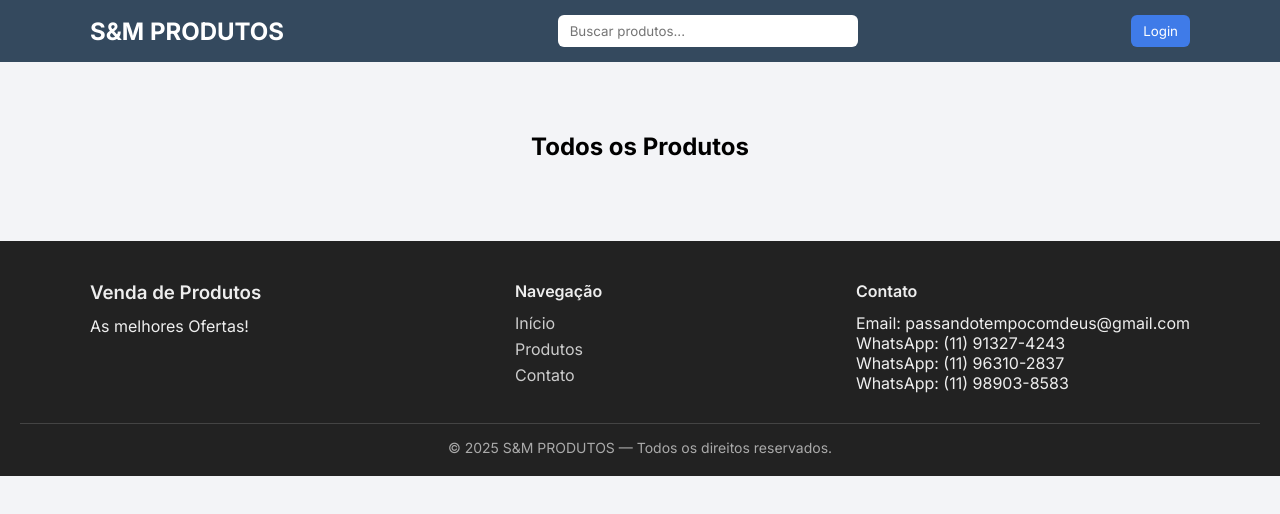
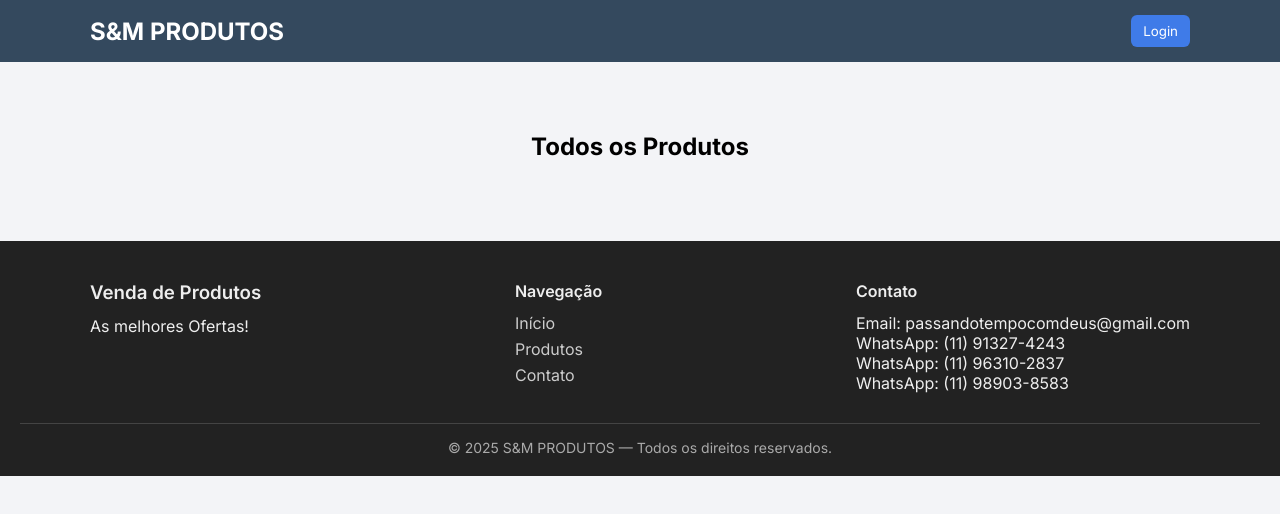
Before and after one commit to Pereira20250/S-M-PRODUTOS, a plain HTML site: page index.html in a window 1280 px wide. Drawn offline with Linux system fonts and the light colour scheme.

```diff
--- a/index.html
+++ b/index.html
@@ -16,10 +16,6 @@
   <header class="header">
     <div class="header-content">
       <h1 class="logo">S&M PRODUTOS</h1>
-
-      <div class="search-box">
-        <input type="text" id="searchInput" placeholder="Buscar produtos..." />
-      </div>
 
       <div class="admin-buttons">
         <button id="loginBtn">Login</button>
```
